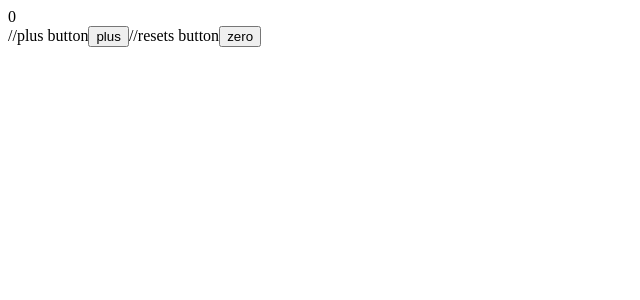
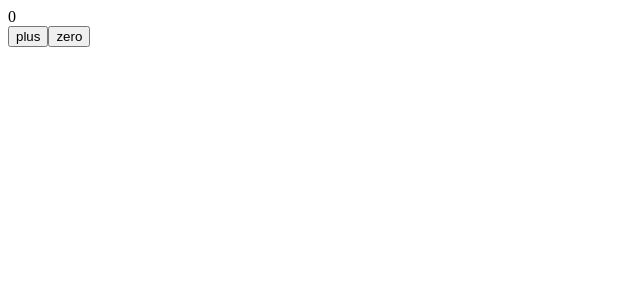
Before and after one commit to zlrkw11/fullstack-zlrkw11, a React (Vite) app: page / in a window 1280 px wide. Shown: the top 300 px of the page, without its empty margins (0-640 px from the left). Built offline with nearby package versions, Linux system fonts and the light colour scheme.

Commit message:
comments

```diff
--- a/src/App.jsx
+++ b/src/App.jsx
@@ -9,12 +9,12 @@ const App = () => {
     <div>
       <div>{counter}</div>
 
-      //plus button
+      {/*plus button*/}
       <button onClick={()=>setCounter(counter+1)}>
         plus
       </button>
 
-      //resets button
+      {/*reset button*/}
       <button onClick={()=>setCounter(0)}>
         zero
       </button>
```
